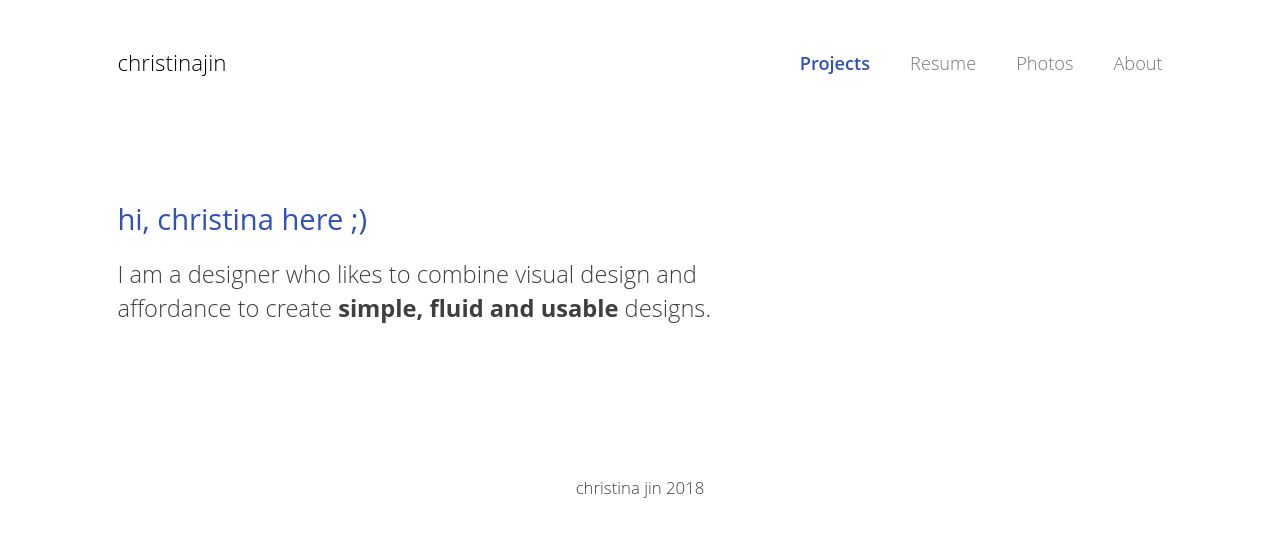
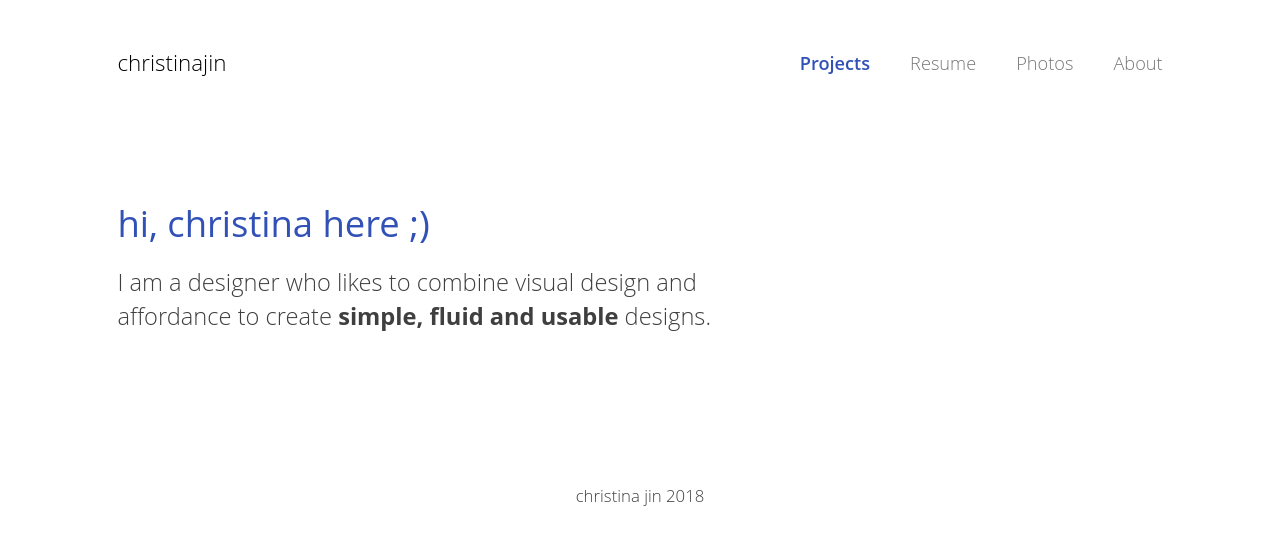
Before and after one commit to christinajin63/christinajin63.github.io, a plain HTML site: page index.html in a window 1280 px wide. Drawn offline with nearby package versions, Linux system fonts and the light colour scheme.

Commit message:
Update styles.css

```diff
--- a/styles.css
+++ b/styles.css
@@ -52,7 +52,7 @@ body{
 
 h1{
 	margin-top: 8%;
-	font-size: 1.6em;
+	font-size: 2.0em;
 	font-weight: 500;
 	color: #3151B7;
 }
```
